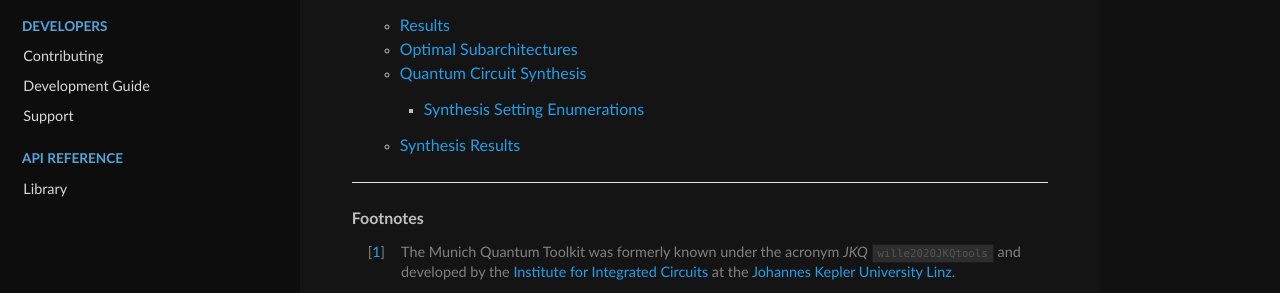
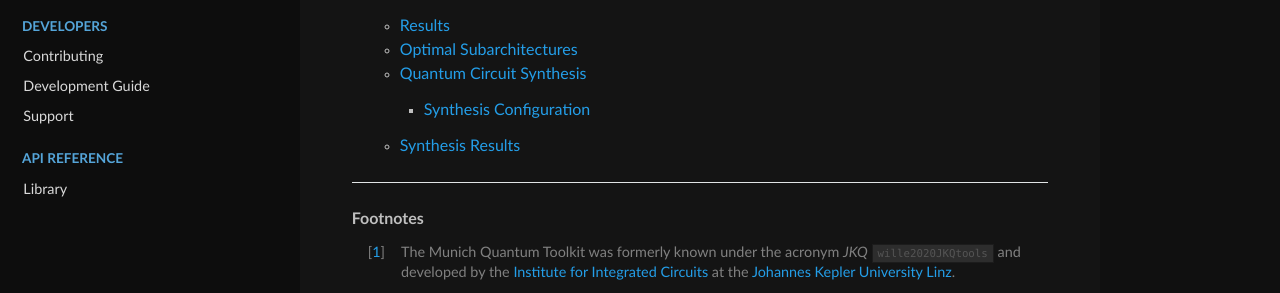
Before and after one commit to cda-tum/mqt-qmap, a Sphinx documentation site: the page built from docs/source/index.rst, in a window 1280 px wide and 900 px high, scrolled down 1206 px. Shown: the part 417-710 px from the top of the window. Built offline with Sphinx 7.4.7 and the Read the Docs theme 2.0.0, drawn with Linux system fonts in a browser that asks for light colours; the version number could not be read and is left out; cross-references to code outside the pages are shown as plain code.

Commit message:
Change header of Synthesis.rst

```diff
--- a/docs/source/library/Synthesis.rst
+++ b/docs/source/library/Synthesis.rst
@@ -11,8 +11,8 @@ The main functionality for synthesizing quantum circuits is provided by the :fun
 
 
 
-Synthesis Setting Enumerations
-##############################
+Synthesis Configuration
+#######################
 
 The following classes provide a more explicit way of initializing the respective parameters of the :code:`synthesize_clifford` and the :code:`optimize_clifford` method. Instead of setting parameters via :code:`str` members, they can be set with :code:`Enumeration.member` where :code:`Enumeration` is the enumeration class.
 
```
